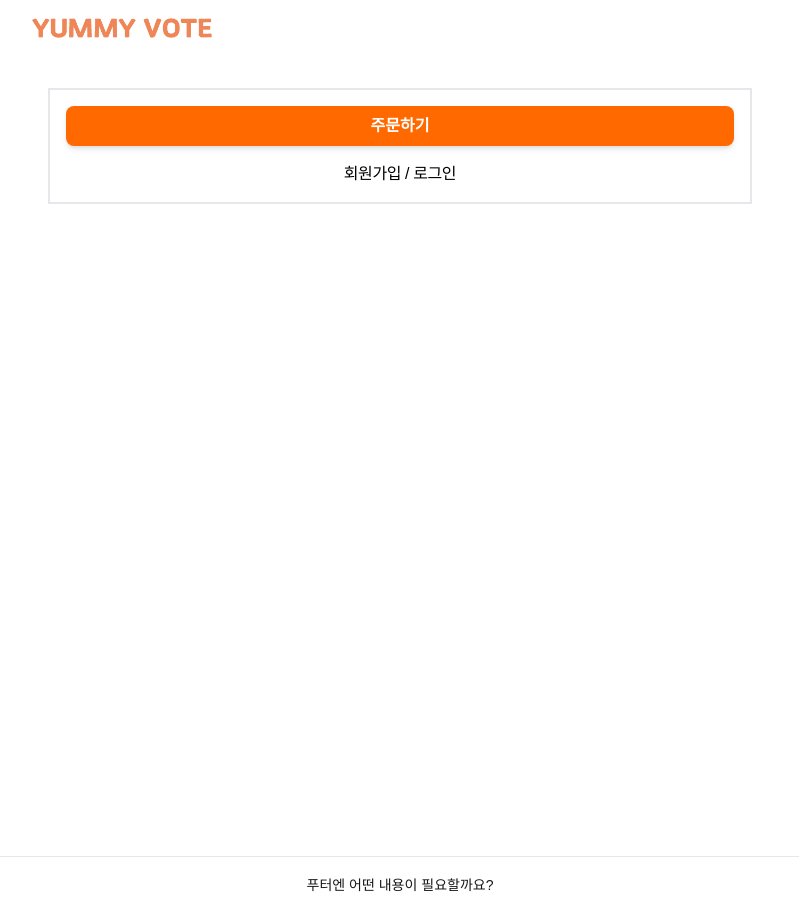
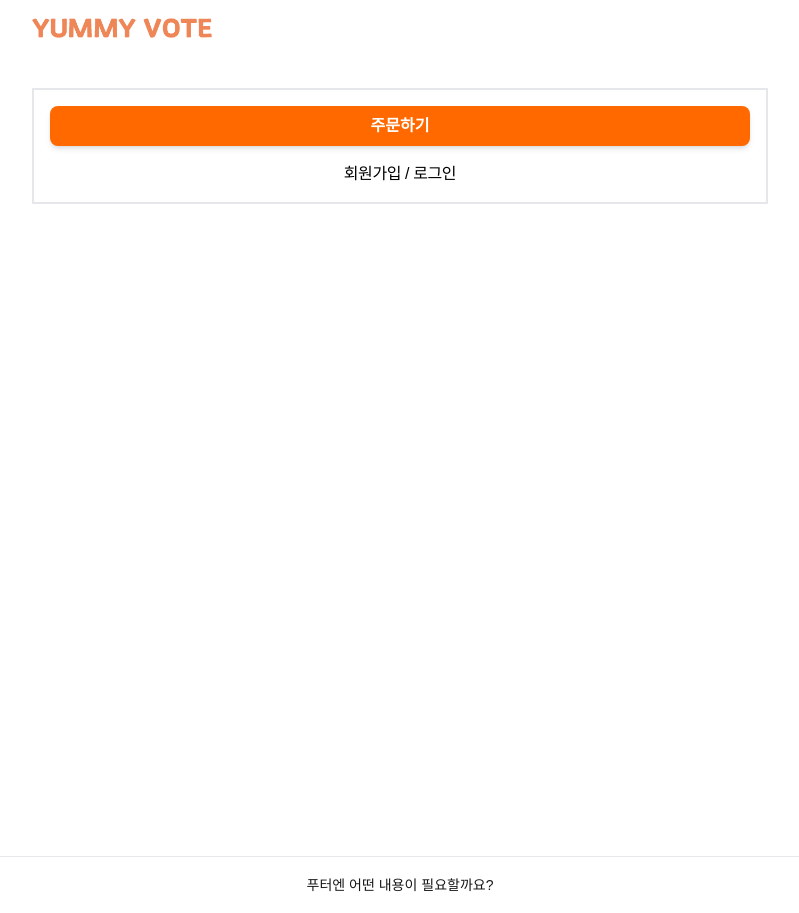
Before and after one commit to Du-it-Study-Code/yummy-vote, a Next.js app: page / in a window 1280 px wide. Shown: the whole page, without its empty margins (240-1039 px from the left). Built offline with nearby package versions, Linux system fonts and the light colour scheme.

Commit message:
중복 컨테이너 제거

```diff
--- a/src/app/layout.js
+++ b/src/app/layout.js
@@ -42,13 +42,10 @@
 export default function RootLayout({ children }) {
   return (
     <html lang="en">
-      <body className={`${pretendard.variable} antialiased`} >
+      <body className={`${pretendard.variable} antialiased`}>
         <div className="flex min-h-screen flex-col">
-          {/* Header 영역 */}
           <Header />
-          {/* Main 영역 */}
-          <main className="flex-1"><Container>{children}</Container></main>
-          {/* Footer 영역 */}
+          <main className="flex-1">{children}</main>
           <Footer />
         </div>
       </body>
```
